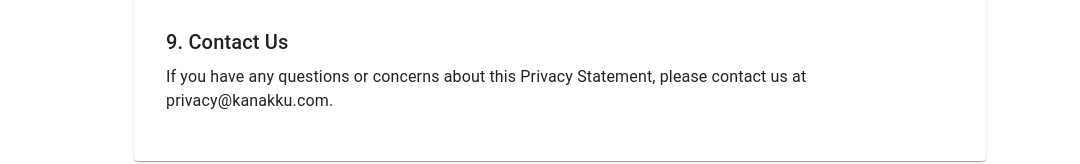
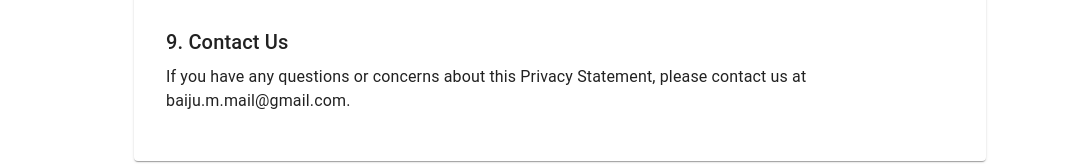
Before and after one commit to baijum/kanakku, a React (Create React App) app in the folder frontend/: page /privacy in a window 1280 px wide. Shown: the part 1212-1376 px from the top of the page, without its empty margins (200-1280 px from the left). Built offline with nearby package versions, Linux system fonts and the light colour scheme.

Commit message:
Use personal email

```diff
--- a/frontend/src/components/Pages/Privacy.js
+++ b/frontend/src/components/Pages/Privacy.js
@@ -73,7 +73,7 @@
           9. Contact Us
         </Typography>
         <Typography variant="body1" paragraph>
-          If you have any questions or concerns about this Privacy Statement, please contact us at privacy@kanakku.com.
+          If you have any questions or concerns about this Privacy Statement, please contact us at baiju.m.mail@gmail.com.
         </Typography>
       </Paper>
     </Container>
--- a/frontend/src/components/Pages/Terms.js
+++ b/frontend/src/components/Pages/Terms.js
@@ -66,7 +66,7 @@
           8. Contact Information
         </Typography>
         <Typography variant="body1" paragraph>
-          If you have any questions about these Terms, please contact us at support@kanakku.com.
+          If you have any questions about these Terms, please contact us at baiju.m.mail@gmail.com.
         </Typography>
       </Paper>
     </Container>
```
